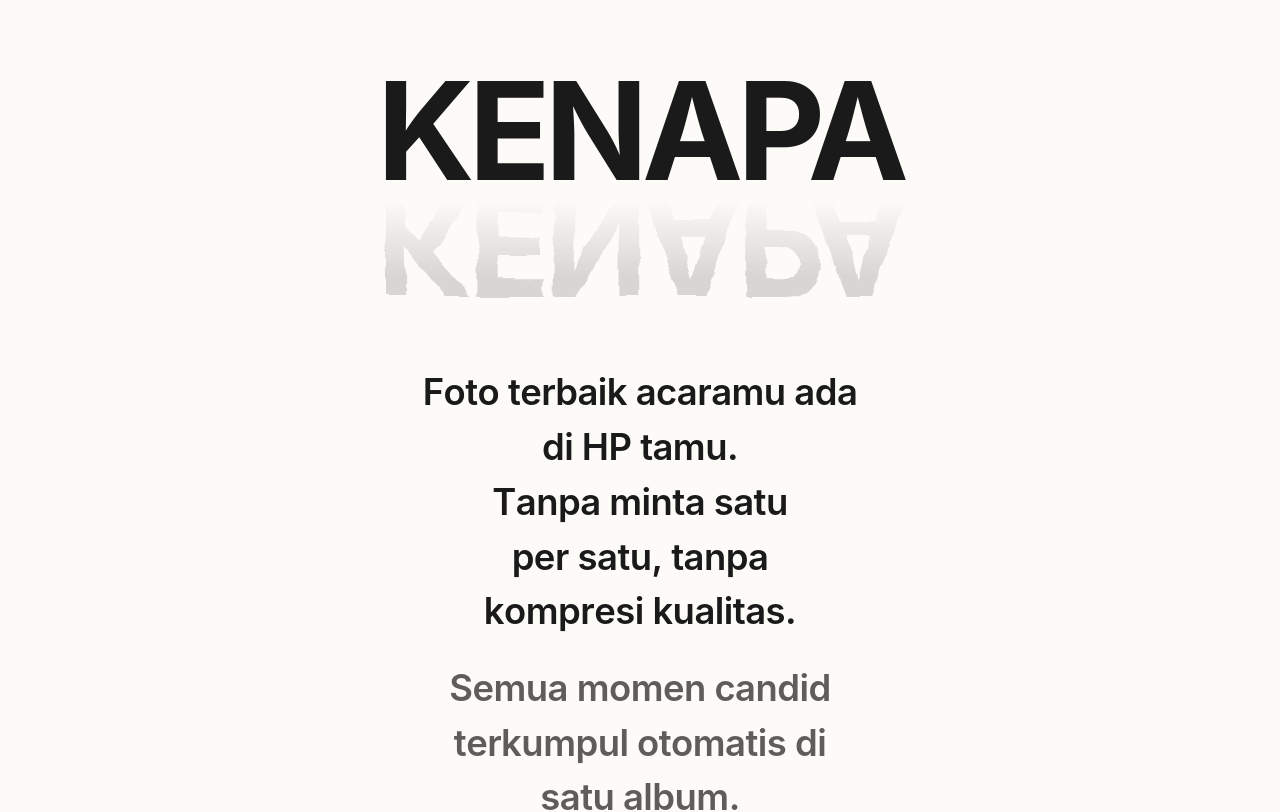
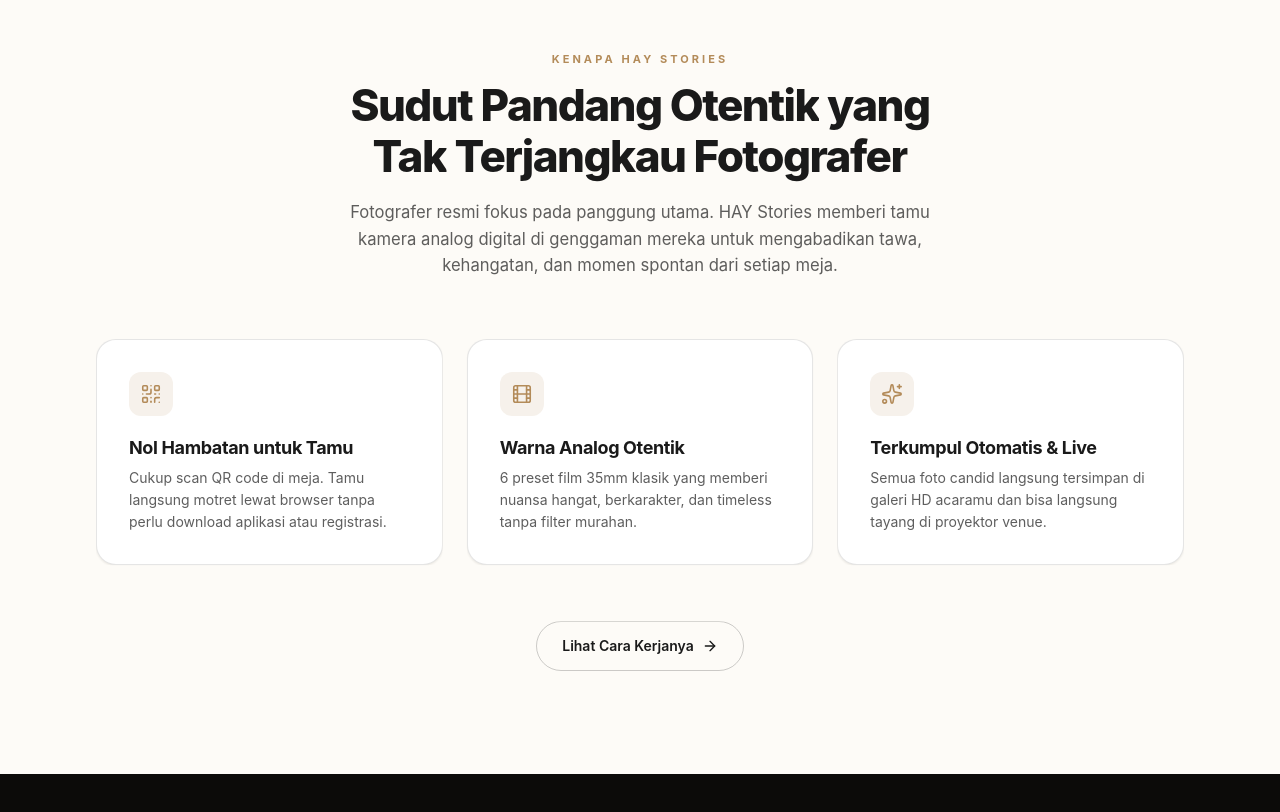
Before and after one commit to LuffiIdrisSetiawan0/Hay-Stories, a Next.js app: page / in a window 1280 px wide. Shown: the part 1420-2232 px from the top of the page. Built offline with nearby package versions, Linux system fonts and the light colour scheme; a web font is replaced by a local one.

Commit message:
feat: redesign Why section with 3 value pillars and clean balanced typography

```diff
--- a/src/components/landing/WhySection.module.css
+++ b/src/components/landing/WhySection.module.css
@@ -1,85 +1,154 @@
 /* ===========================================================================
-   Seksi "Kenapa"
+   Why Section (Kenapa HAY Stories)
    =========================================================================== */
 
 .section {
   position: relative;
-  padding-block: var(--section-py);
+  padding-block: clamp(4.5rem, 8vw, 7.5rem);
   background-color: var(--color-bg-primary);
   overflow: hidden;
 }
 
-.head {
-  display: flex;
-  justify-content: center;
-}
-
-.body {
-  max-width: 28em;
+.header {
+  max-width: 44rem;
   margin-inline: auto;
-  margin-top: clamp(2.5rem, 6vw, 4rem);
   text-align: center;
 }
 
-.line,
-.lineLast {
-  font-size: var(--text-display-6);
-  font-weight: 600;
-  line-height: 1.5;
-  letter-spacing: -0.015em;
+.eyebrow {
+  font-family: var(--font-mono);
+  font-size: 0.6875rem;
+  letter-spacing: 0.28em;
+  text-transform: uppercase;
+  color: var(--color-accent);
+  font-weight: 700;
+  margin-bottom: 0.75rem;
+}
+
+.title {
+  font-family: var(--font-sans);
+  font-size: clamp(1.65rem, 3.8vw, 2.75rem);
+  font-weight: 800;
+  line-height: 1.15;
+  letter-spacing: -0.035em;
   color: var(--color-text-primary);
+  text-wrap: balance;
+  margin: 0;
+}
+
+.lede {
+  font-family: var(--font-sans);
+  font-size: clamp(0.925rem, 1.3vw, 1.05rem);
+  font-weight: 400;
+  line-height: 1.6;
+  color: var(--color-text-secondary);
+  max-width: 38rem;
+  margin: 1.1rem auto 0;
   text-wrap: pretty;
 }
 
-/*
- * Baris penutup dipisahkan warnanya, bukan diberi tanda baca tambahan. Inilah
- * kalimat yang membalik masalah jadi jawaban, dan satu-satunya yang perlu
- * menonjol dari tiga.
- */
-.lineLast {
-  margin-top: 0.6em;
-  color: var(--color-text-secondary);
+/* 3 Pillars Grid */
+.grid {
+  display: grid;
+  grid-template-columns: 1fr;
+  gap: 1.25rem;
+  max-width: 68rem;
+  margin-inline: auto;
+  margin-top: clamp(2.5rem, 5vw, 3.75rem);
 }
 
-.lineLast::after {
-  content: "";
-  display: block;
-  width: 3rem;
-  height: 2px;
-  margin: 1.6rem auto 0;
-  background: var(--color-accent);
+@media (min-width: 768px) {
+  .grid {
+    grid-template-columns: repeat(3, 1fr);
+    gap: 1.5rem;
+  }
 }
 
+.card {
+  display: flex;
+  flex-direction: column;
+  align-items: flex-start;
+  padding: clamp(1.5rem, 3vw, 2rem);
+  background: var(--color-bg-card);
+  border: 1px solid var(--color-border);
+  border-radius: var(--radius-xl);
+  box-shadow: var(--shadow-sm);
+  transition: transform 0.3s cubic-bezier(0.16, 1, 0.3, 1), box-shadow 0.3s ease, border-color 0.3s ease;
+}
+
+.card:hover {
+  transform: translateY(-3px);
+  border-color: var(--color-accent);
+  box-shadow: var(--shadow-md);
+}
+
+.iconWrap {
+  display: inline-flex;
+  align-items: center;
+  justify-content: center;
+  width: 44px;
+  height: 44px;
+  border-radius: 12px;
+  background: rgba(179, 139, 89, 0.12);
+  color: var(--color-accent);
+  margin-bottom: 1.25rem;
+  flex-shrink: 0;
+}
+
+.cardTitle {
+  font-family: var(--font-sans);
+  font-size: 1.125rem;
+  font-weight: 700;
+  letter-spacing: -0.02em;
+  color: var(--color-text-primary);
+  margin-bottom: 0.5rem;
+  line-height: 1.3;
+}
+
+.cardDesc {
+  font-family: var(--font-sans);
+  font-size: 0.875rem;
+  line-height: 1.55;
+  color: var(--color-text-secondary);
+  margin: 0;
+}
+
+/* CTA Action */
 .actionWrap {
   display: flex;
   justify-content: center;
-  margin-top: clamp(2.25rem, 5vw, 3.25rem);
+  margin-top: clamp(2.5rem, 5vw, 3.5rem);
 }
 
 .outlineBtn {
   display: inline-flex;
   align-items: center;
-  gap: 0.6rem;
-  padding: 0.85rem 1.75rem;
+  gap: 0.5rem;
+  padding: 0.8rem 1.6rem;
   border: 1px solid var(--color-border-hover);
   border-radius: var(--radius-full);
-  font-size: 0.9375rem;
+  font-family: var(--font-sans);
+  font-size: 0.875rem;
   font-weight: 600;
   color: var(--color-text-primary);
+  text-decoration: none;
+  background: transparent;
   transition:
-    background-color var(--transition-base),
-    color var(--transition-base),
-    border-color var(--transition-base);
+    background-color 0.25s ease,
+    color 0.25s ease,
+    border-color 0.25s ease,
+    transform 0.25s ease;
 }
 
 .outlineBtn:hover {
   background: var(--color-text-primary);
   border-color: var(--color-text-primary);
   color: var(--color-bg-primary);
+  transform: translateY(-1px);
 }
 
 .outlineBtn svg {
-  transition: transform var(--transition-base);
+  transition: transform 0.25s ease;
 }
 
 .outlineBtn:hover svg {
--- a/src/components/landing/WhySection.tsx
+++ b/src/components/landing/WhySection.tsx
@@ -1,35 +1,65 @@
 import Link from "next/link";
-import { ArrowRight } from "lucide-react";
+import { ArrowRight, QrCode, Film, Sparkles } from "lucide-react";
 import Reveal from "@/components/ui/Reveal";
 import SplitText from "@/components/ui/SplitText";
-import BigWord from "@/components/ui/BigWord";
 import styles from "./WhySection.module.css";
 
-const LINES = [
-  "Foto terbaik acaramu ada di HP tamu.",
-  "Tanpa minta satu per satu, tanpa kompresi kualitas.",
-  "Semua momen candid terkumpul otomatis di satu album.",
+const REASONS = [
+  {
+    icon: QrCode,
+    title: "Nol Hambatan untuk Tamu",
+    desc: "Cukup scan QR code di meja. Tamu langsung motret lewat browser tanpa perlu download aplikasi atau registrasi.",
+  },
+  {
+    icon: Film,
+    title: "Warna Analog Otentik",
+    desc: "6 preset film 35mm klasik yang memberi nuansa hangat, berkarakter, dan timeless tanpa filter murahan.",
+  },
+  {
+    icon: Sparkles,
+    title: "Terkumpul Otomatis & Live",
+    desc: "Semua foto candid langsung tersimpan di galeri HD acaramu dan bisa langsung tayang di proyektor venue.",
+  },
 ] as const;
 
 export default function WhySection() {
   return (
     <section id="kenapa" className={styles.section}>
       <div className="container">
-        <Reveal className={styles.head} direction="blur">
-          <BigWord as="h2">Kenapa</BigWord>
-        </Reveal>
+        <div className={styles.header}>
+          <Reveal>
+            <p className={styles.eyebrow}>Kenapa HAY Stories</p>
+          </Reveal>
 
-        <div className={styles.body}>
-          {LINES.map((line, i) => (
-            <p key={line} className={i === LINES.length - 1 ? styles.lineLast : styles.line}>
-              <SplitText by="char" direction="blur" delay={i * 140}>
-                {line}
-              </SplitText>
+          <h2 className={styles.title}>
+            <SplitText by="word" delay={60}>
+              Sudut Pandang Otentik yang Tak Terjangkau Fotografer
+            </SplitText>
+          </h2>
+
+          <Reveal delay={120}>
+            <p className={styles.lede}>
+              Fotografer resmi fokus pada panggung utama. HAY Stories memberi tamu kamera analog digital di genggaman mereka untuk mengabadikan tawa, kehangatan, dan momen spontan dari setiap meja.
             </p>
-          ))}
+          </Reveal>
         </div>
 
-        <Reveal delay={280} className={styles.actionWrap}>
+        <div className={styles.grid}>
+          {REASONS.map((item, i) => {
+            const Icon = item.icon;
+            return (
+              <Reveal key={item.title} delay={160 + i * 80} className={styles.card}>
+                <div className={styles.iconWrap} aria-hidden="true">
+                  <Icon size={22} strokeWidth={1.75} />
+                </div>
+                <h3 className={styles.cardTitle}>{item.title}</h3>
+                <p className={styles.cardDesc}>{item.desc}</p>
+              </Reveal>
+            );
+          })}
+        </div>
+
+        <Reveal delay={320} className={styles.actionWrap}>
           <Link href="#cara-kerja" className={styles.outlineBtn}>
             Lihat Cara Kerjanya
             <ArrowRight size={16} />
```
